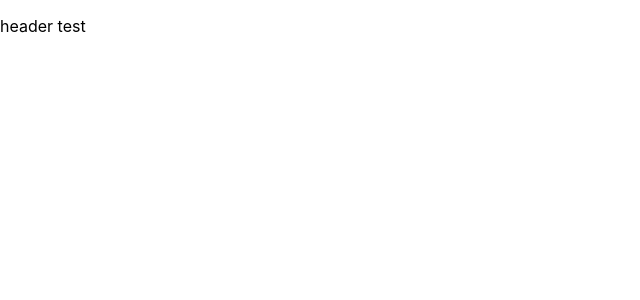
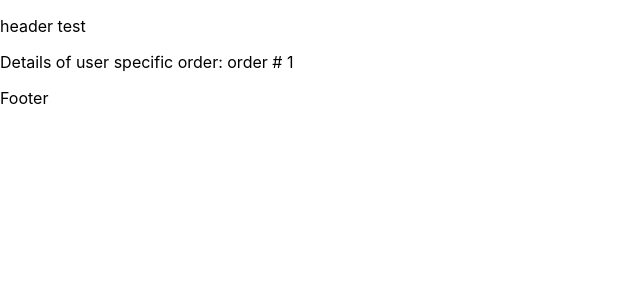
Before and after one commit to acgoitia/ecommerce, a React (Create React App) app in the folder client/: page /myprofile/order/1 in a window 1280 px wide. Shown: the top 300 px of the page, without its empty margins (0-640 px from the left). Built offline with nearby package versions, Linux system fonts and the light colour scheme.

Commit message:
skeleton complete for all routes

```diff
--- a/client/src/components/App.js
+++ b/client/src/components/App.js
@@ -8,6 +8,11 @@ import ItemDetail from './itemDetail/ItemDetail';
 import SignUp from './signUp/SignUp';
 import Login from './login/Login';
 import Cart from './cart/Cart';
+import OrderConfirmation from './orderConfirmation/OrderConfirmation';
+import ProfileHomepage from './profileHomepage/ProfileHomepage';
+import UserInfo from './userInfo/UserInfo';
+import OrderDetail from './orderDetail/OrderDetail';
+import Footer from './footer/Footer';
 
 // Add ScrollToTop Component at the end
 
@@ -31,8 +36,17 @@ function App() {
           <Route exact path="/cart">
             <Cart />
           </Route>
+          <Route exact path="/checkout/:id" component={OrderConfirmation} />
+          <Route exact path="/myprofile">
+            <ProfileHomepage />
+          </Route>
+          <Route exact path="/myprofile/userinfo">
+            <UserInfo />
+          </Route>
+          <Route exact path="/myprofile/order/:id" component={OrderDetail} />
         </Switch>
       </main>
+      <Footer />
 
     </div>
   );
--- /dev/null
+++ b/client/src/components/footer/Footer.js
@@ -0,0 +1,12 @@
+import React from "react";
+import './footer.css';
+
+function Footer (props) {
+    return (
+        <div>
+            <p>Footer</p>
+        </div>
+    );
+}
+
+export default Footer;
--- /dev/null
+++ b/client/src/components/orderConfirmation/OrderConfirmation.js
@@ -0,0 +1,12 @@
+import React from "react";
+import './orderConfirmation.css';
+
+function OrderConfirmation (props) {
+    return (
+        <div>
+            <p>Order # {props.match.params.id}</p>
+        </div>
+    );
+}
+
+export default OrderConfirmation;
--- /dev/null
+++ b/client/src/components/orderDetail/OrderDetail.js
@@ -0,0 +1,12 @@
+import React from "react";
+import './orderDetail.css';
+
+function OrderDetail (props) {
+    return (
+        <div>
+            <p>Details of user specific order:  order # {props.match.params.id}</p>
+        </div>
+    );
+}
+
+export default OrderDetail;
--- /dev/null
+++ b/client/src/components/profileHomepage/ProfileHomepage.js
@@ -0,0 +1,14 @@
+import React from "react";
+import './profileHomepage.css';
+
+function ProfileHomepage (props) {
+    return (
+        <div>
+            <p>User Information Homepage, for logedin user</p>
+        </div>
+    );
+}
+
+export default ProfileHomepage;
+
+// Will redirect to login route if not logged in
--- /dev/null
+++ b/client/src/components/userInfo/UserInfo.js
@@ -0,0 +1,12 @@
+import React from "react";
+import './userInfo.css';
+
+function UserInfo (props) {
+    return (
+        <div>
+            <p>User information details with ability to update info</p>
+        </div>
+    );
+}
+
+export default UserInfo;
```
Also changed, not shown: client/src/components/footer/footer.css (added), client/src/components/orderConfirmation/orderConfirmation.css (added), client/src/components/orderDetail/orderDetail.css (added), client/src/components/profileHomepage/profileHomepage.css (added), client/src/components/userInfo/userInfo.css (added).
